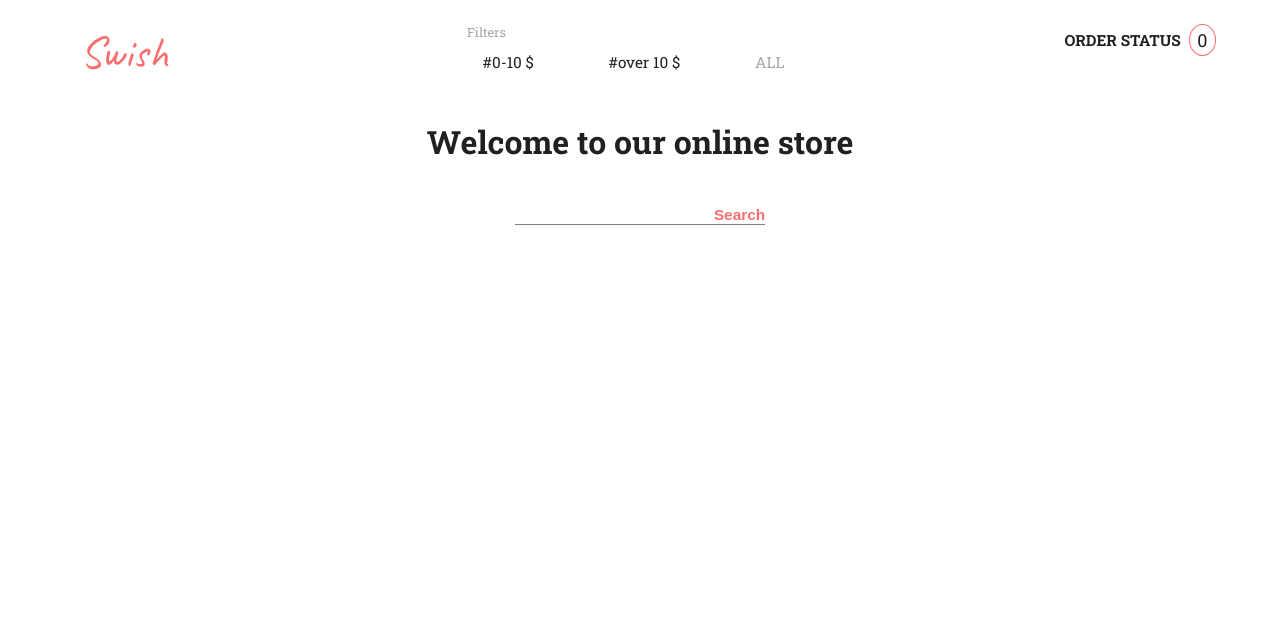
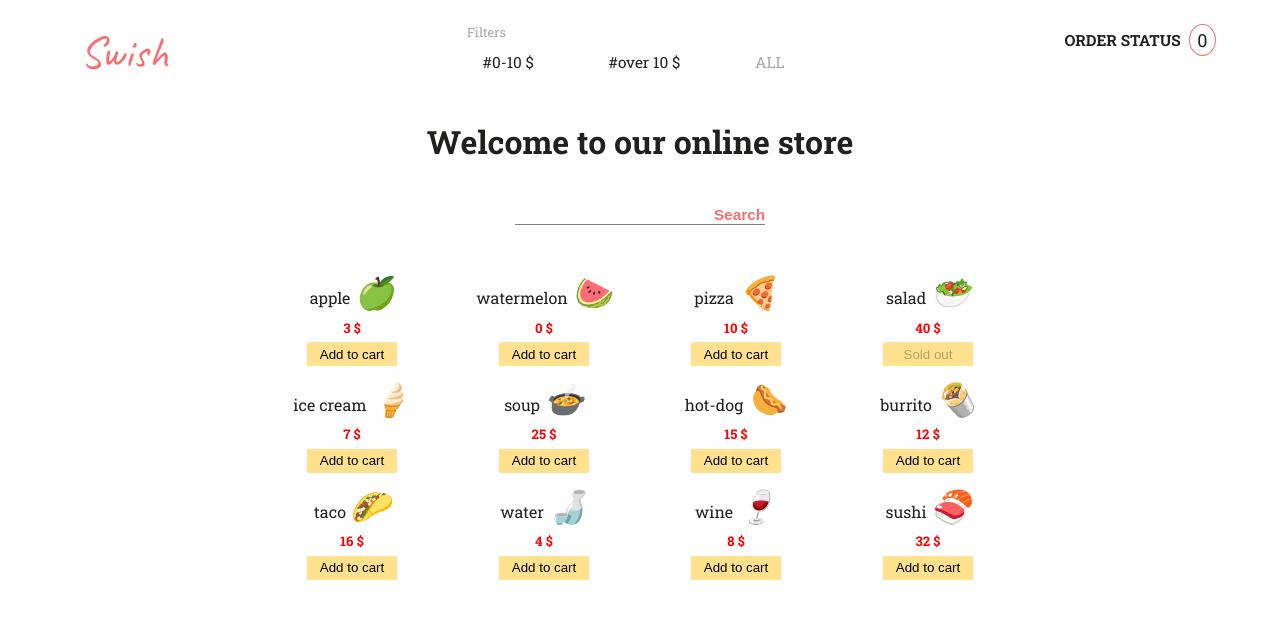
Before and after one commit to SimonaHriscu/react-online-shop, a React (Create React App) app: page / in a window 1280 px wide. Shown: the top 618 px of the page. Built offline with nearby package versions, Linux system fonts and the light colour scheme.

Commit message:
filters done

```diff
--- a/src/App.js
+++ b/src/App.js
@@ -11,6 +11,7 @@
       data: Data,
       searchData: [],
       cartItems: 0,
+      showProducts: true,
     };
   }
 
@@ -39,6 +40,7 @@
     });
     this.setState({
       searchData: newArr,
+      showProducts:false,
     });
   };
 
@@ -105,13 +107,16 @@
             />
             <input type="submit" value="Search" />
           </form>
+
           <ProductList
             data={this.state.data}
             data={
               this.state.userInput ? this.state.searchData : this.state.data
             }
-            data={this.state.searchData ? this.state.searchData: this.state.data}
-            cartItem = {this.cartNumHandle}
+
+             filteredData={this.state.searchData ? this.state.searchData: this.state.data}
+             cartItem = {this.cartNumHandle}
+             showProducts = {this.state.showProducts}
           />
         </div>
       </React.Fragment>
--- a/src/components/ProductList.jsx
+++ b/src/components/ProductList.jsx
@@ -2,32 +2,19 @@
 import ProductItem from "./ProductItem";
 
 const ProductList = (props) => {
-  console.log(props)
+  console.log(props.filteredData);
   const items = props.data.map((item, i) => {
-    return <ProductItem key = {i} info={item} cartItem={props.cartItem} />;
+    return <ProductItem key={i} info={item} cartItem={props.cartItem} />;
+  });
+  const filteredData = props.filteredData.map((item, i) => {
+    return <ProductItem key={i} info={item} cartItem={props.cartItem} />;
   });
 
   return (
     <React.Fragment>
-      <ul>{items}</ul>
-
+      {props.showProducts ? <ul>{items}</ul> : <ul>{filteredData}</ul>}
     </React.Fragment>
   );
 };
 
 export default ProductList;
-
-// if (props.filteredData) {
-//   const items = props.filteredData.map((item, i) => {
-//     return <ProductItem key={i} info={item} />
-//   });
-// } else if (props.searchedData) {
-//   const items = props.searchedData.map((item, i) => {
-//     return <ProductItem key={i} info={item} />
-//   })
-// }else {
-//   const items = props.data.map((item, i) => {
-//   return <ProductItem key = {i} info={item} />
-// })
-// return items;
-// }
```
